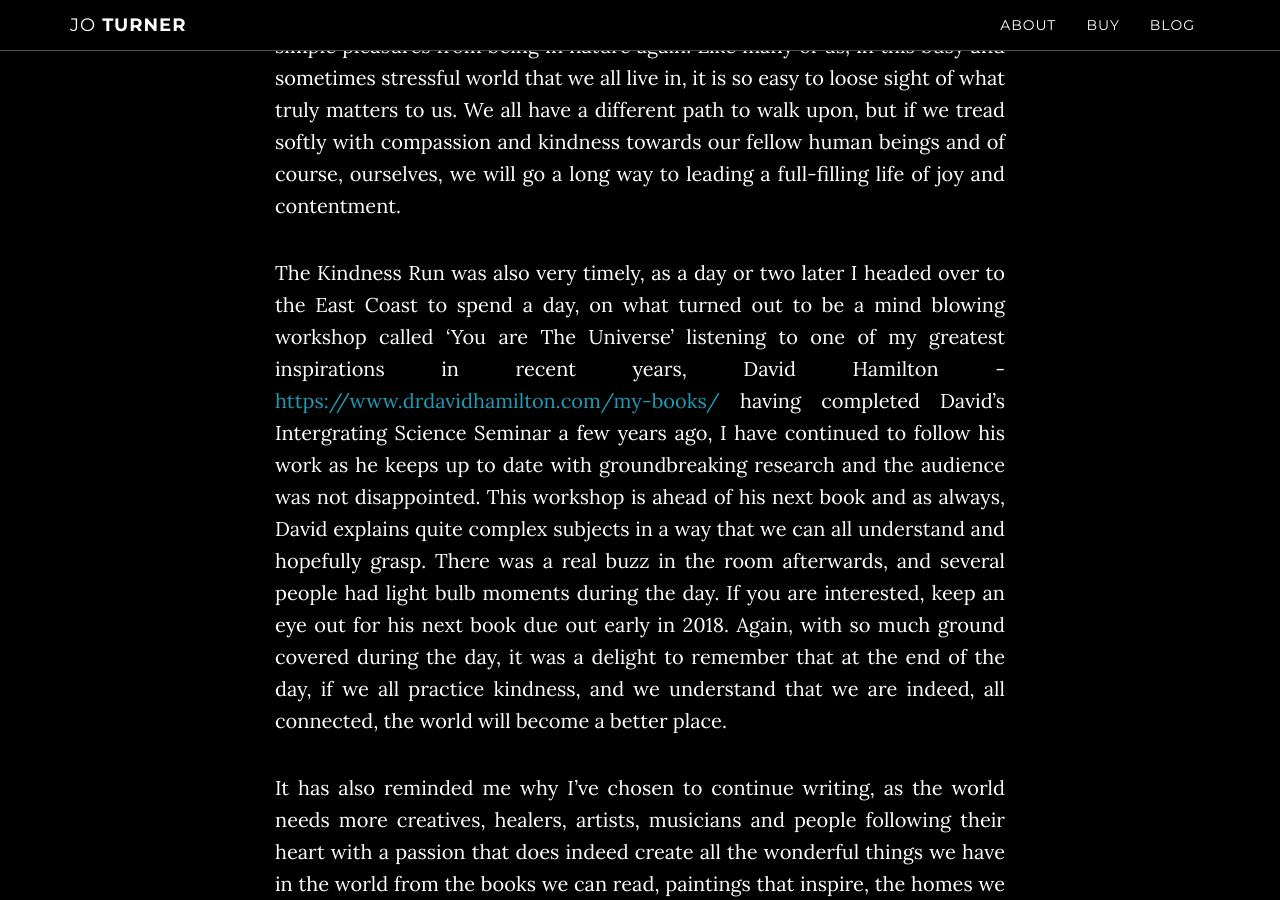
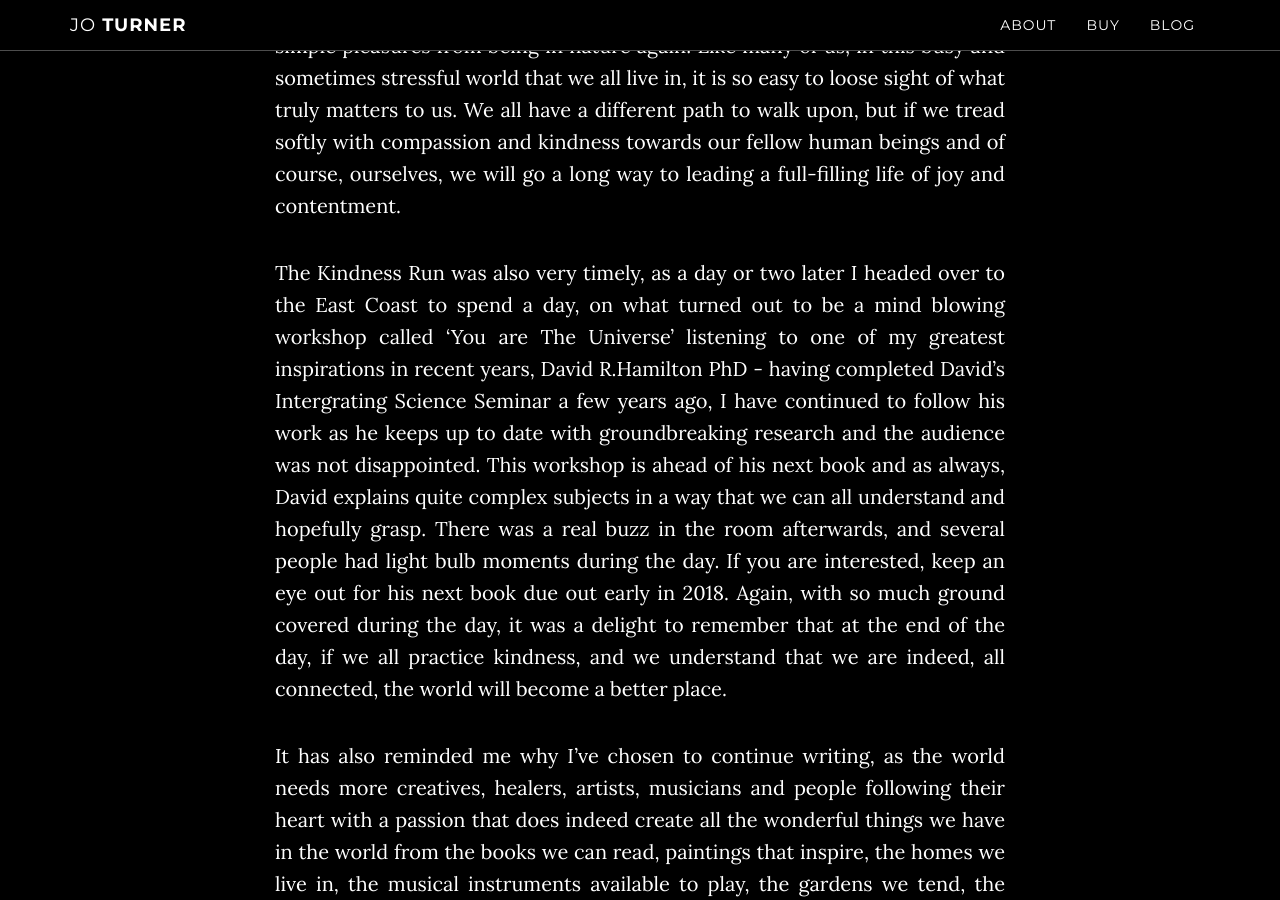
Before and after one commit to cardsfromtheedge/cardsfromtheedge.github.io, a Jekyll site: the page built from _posts/2017-08-12-Away-from-The-Edge.md, in a window 1280 px wide and 900 px high, scrolled down 1617 px. Built offline with Jekyll 4.4.1, drawn with Linux system fonts in a browser that asks for light colours.

Commit message:
Update 2017-08-12-Away-from-The-Edge.md

```diff
--- a/_posts/2017-08-12-Away-from-The-Edge.md
+++ b/_posts/2017-08-12-Away-from-The-Edge.md
@@ -10,6 +10,6 @@ Following my previous post, there have been some wonderful moments recently out
 
 It got me thinking about all the things in the world that can bog you down, and how easily you can lose sight of the really important things, like health, friendship, laughter, playfulness, companionship, creativity, peace and the simple pleasures from being in nature again. Like many of us, in this busy and sometimes stressful world that we all live in, it is so easy to loose sight of what truly matters to us.  We all have a different path to walk upon, but if we tread softly with compassion and kindness towards our fellow human beings and of course, ourselves, we will go a long way to leading a full-filling life of joy and contentment.
 
-The Kindness Run was also very timely, as a day or two later I headed over to the East Coast to spend a day, on what turned out to be a mind blowing workshop called ‘You are The Universe’ listening to one of my greatest inspirations in recent years, David Hamilton - <a href="https://www.drdavidhamilton.com/biography/">https://www.drdavidhamilton.com/my-books/</a> having completed David’s Intergrating Science Seminar a few years ago, I have continued to follow his work as he keeps up to date with groundbreaking research and the audience was not disappointed.  This workshop is ahead of his next book and as always, David explains quite complex subjects in a way that we can all understand and hopefully grasp. There was a real buzz in the room afterwards, and several people had light bulb moments during the day. If you are interested, keep an eye out for his next book due out early in 2018. Again, with so much ground covered during the day, it was a delight to remember that at the end of the day, if we all practice kindness, and we understand that we are indeed, all connected, the world will become a better place.
+The Kindness Run was also very timely, as a day or two later I headed over to the East Coast to spend a day, on what turned out to be a mind blowing workshop called ‘You are The Universe’ listening to one of my greatest inspirations in recent years, David R.Hamilton PhD - having completed David’s Intergrating Science Seminar a few years ago, I have continued to follow his work as he keeps up to date with groundbreaking research and the audience was not disappointed.  This workshop is ahead of his next book and as always, David explains quite complex subjects in a way that we can all understand and hopefully grasp. There was a real buzz in the room afterwards, and several people had light bulb moments during the day. If you are interested, keep an eye out for his next book due out early in 2018. Again, with so much ground covered during the day, it was a delight to remember that at the end of the day, if we all practice kindness, and we understand that we are indeed, all connected, the world will become a better place.
 
 It has also reminded me why I’ve chosen to continue writing, as the world needs more creatives, healers, artists, musicians and people following their heart with a passion that does indeed create all the wonderful things we have in the world from the books we can read, paintings that inspire, the homes we live in, the musical instruments available to play, the gardens we tend, the boats we sail and the skis that allow us to fly down a mountainside! The list is endless and full of possibilities, all brought into reality by these people because their hearts are so full of passion to create these things. And no matter how small your passion may seem, every person who has a passion to create will make a difference in someone’s world however small that is, and that is what spurs me onwards. With gratitude as always, for reading this post. ☺
```
